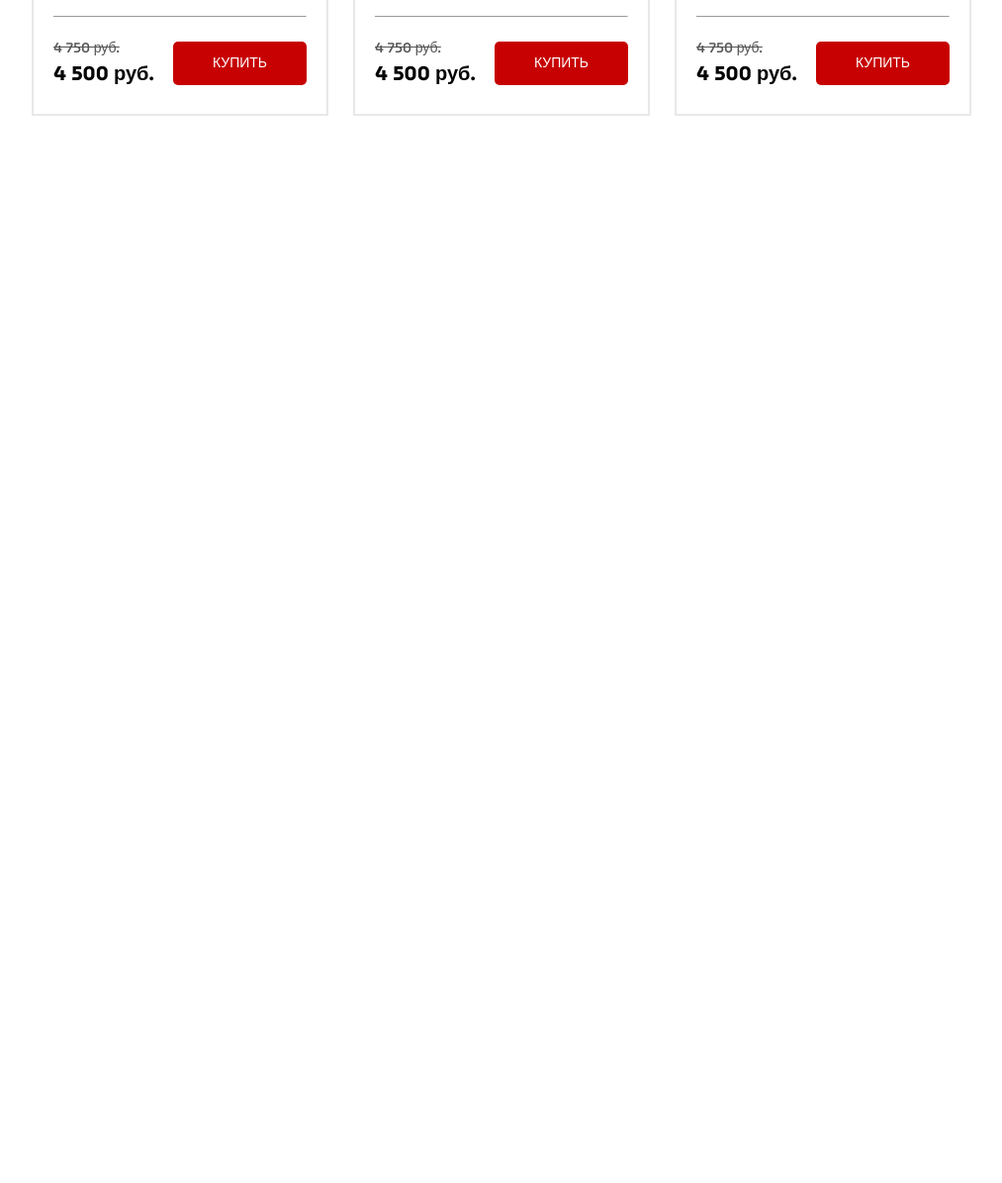
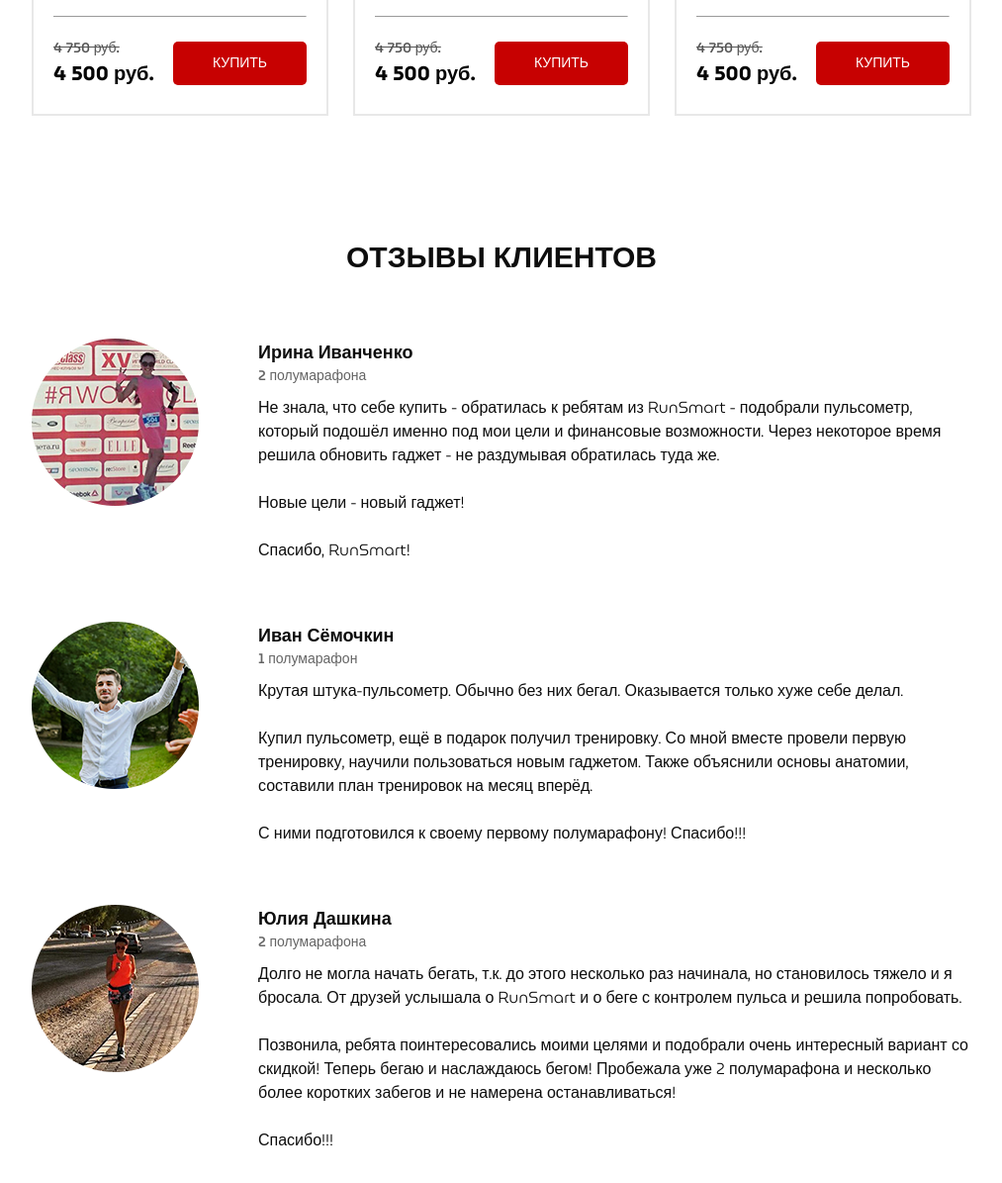
Before and after one commit to olgasolonevich/pulse.github.io, a plain HTML site: page src/index.html in a window 1280 px wide. Shown: the part 3698-4893 px from the top of the page at 99% size, without its empty margins (133-1146 px from the left). Before the commit the page ends 3935 px from the top, so only its background shows below. Drawn offline with nearby package versions, Linux system fonts and the light colour scheme.

Commit message:
adaptive

```diff
--- a/src/index.html
+++ b/src/index.html
@@ -378,6 +378,53 @@
         </div>
     </section>
 
+    <section class="feedback">
+        <div class="container">
+            <h2 class="title">Отзывы клиентов</h2>
+            <div class="feedback__item">
+                <img src="img/photo_1.png" alt="photo_1">
+                <div class="feedback__text">
+                    <div class="feedback__subtitle">Ирина Иванченко </div>
+                    <div class="feedback__number">2 полумарафона</div>
+                    <div class="feedback__descr">
+                        Не знала, что себе купить - обратилась к ребятам из RunSmart - подобрали пульсометр, который подошёл именно под мои цели и финансовые возможности. Через некоторое время решила обновить гаджет - не раздумывая обратилась туда же.
+                        <br><br>
+                        Новые цели - новый гаджет!
+                        <br><br>
+                        Спасибо, RunSmart!
+                    </div>
+                </div>
+            </div>
+            <div class="feedback__item">
+                <img src="img/photo_2.png" alt="photo_2">
+                <div class="feedback__text">
+                    <div class="feedback__subtitle">Иван Сёмочкин</div>
+                    <div class="feedback__number">1 полумарафон</div>
+                    <div class="feedback__descr">
+                        Крутая штука-пульсометр. Обычно без них бегал. Оказывается только хуже себе делал.
+                        <br><br>
+                        Купил пульсометр, ещё в подарок получил тренировку. Со мной вместе провели первую тренировку, научили пользоваться новым гаджетом. Также объяснили основы анатомии, составили план тренировок на месяц вперёд.
+                        <br><br>
+                        С ними подготовился к своему первому полумарафону! Спасибо!!!
+                    </div>
+                </div>
+            </div>
+            <div class="feedback__item">
+                <img src="img/photo_3.png" alt="photo_3">
+                <div class="feedback__text">
+                    <div class="feedback__subtitle">Юлия Дашкина</div>
+                    <div class="feedback__number">2 полумарафона</div>
+                    <div class="feedback__descr">
+                        Долго не могла начать бегать, т.к. до этого несколько раз начинала, но становилось тяжело и я бросала. От друзей услышала о RunSmart и о беге с контролем пульса и решила попробовать.
+                        <br><br>
+                        Позвонила, ребята поинтересовались моими целями и подобрали очень интересный вариант со скидкой! Теперь бегаю и наслаждаюсь бегом! Пробежала уже 2 полумарафона и несколько более коротких забегов и не намерена останавливаться!
+                        <br><br>
+                        Спасибо!!!
+                    </div>
+                </div>
+            </div>
+        </div>
+    </section>
     <script type="text/javascript" src="https://code.jquery.com/jquery-1.11.0.min.js"></script>
     <script type="text/javascript" src="https://code.jquery.com/jquery-migrate-1.2.1.min.js"></script>
     <script src="js/slick.min.js"></script>
--- /dev/null
+++ b/src/sass/_feedback.scss
@@ -0,0 +1,30 @@
+.feedback {
+    padding-bottom: 48px;
+    &__item {
+        display: flex;
+        margin-top: 60px;
+        img {
+            width: 169px;
+            height: 169px;
+        }
+    }
+    &__text {
+        padding-left: 60px;
+    }
+    &__subtitle {
+        font-weight: 700;
+        font-size: 18px;
+        color: #0D0D0D;
+    }
+    &__number {
+        font-weight: 500;
+        font-size: 14px;
+        color: #646464;
+    }
+    &__descr {
+        margin-top: 10px;
+        font-weight: 300;
+        font-size: 16px;
+        color: #0D0D0D;
+    }
+}
--- a/src/sass/_media.scss
+++ b/src/sass/_media.scss
@@ -15,6 +15,17 @@
             padding-left: 30px;
         }
     }
+    .catalog {
+        .catalog__content {
+            justify-content: space-around;
+        }
+        &-item {
+            margin: 0 5px 20px;
+        }
+    }
+    .feedback {
+        padding: 0 20px;
+    }
 }
 
 @media (max-width: 767px) {
@@ -30,6 +41,7 @@
             justify-content: space-evenly;
             width: 100%;
         }
+
     }
     .promo {
         padding-right: 0;
@@ -74,6 +86,16 @@
             padding-left: 0;
             margin: 0 auto;
             padding-top: 30px;
+        }
+    }
+    .carousel {
+        .carousel__inner {
+            width: auto;
+            img {
+                display: block;
+                margin: 0 auto;
+                width: 90%;
+            }
         }
     }
 }
--- a/src/sass/style.scss
+++ b/src/sass/style.scss
@@ -19,3 +19,4 @@
 @import 'media';
 @import 'carousel';
 @import 'catalog';
+@import 'feedback';
```
Also changed, not shown: src/css/style.min.css.
